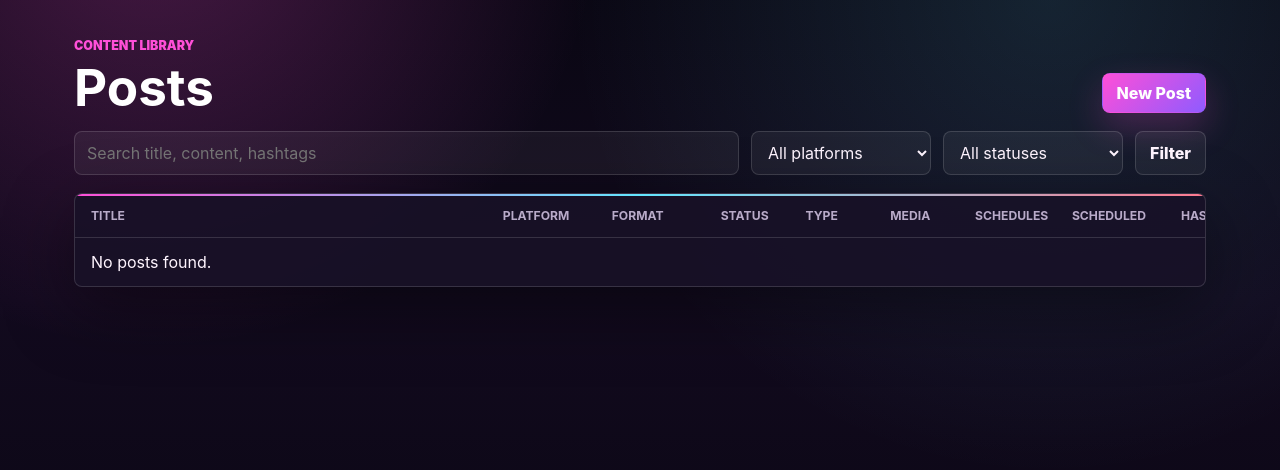
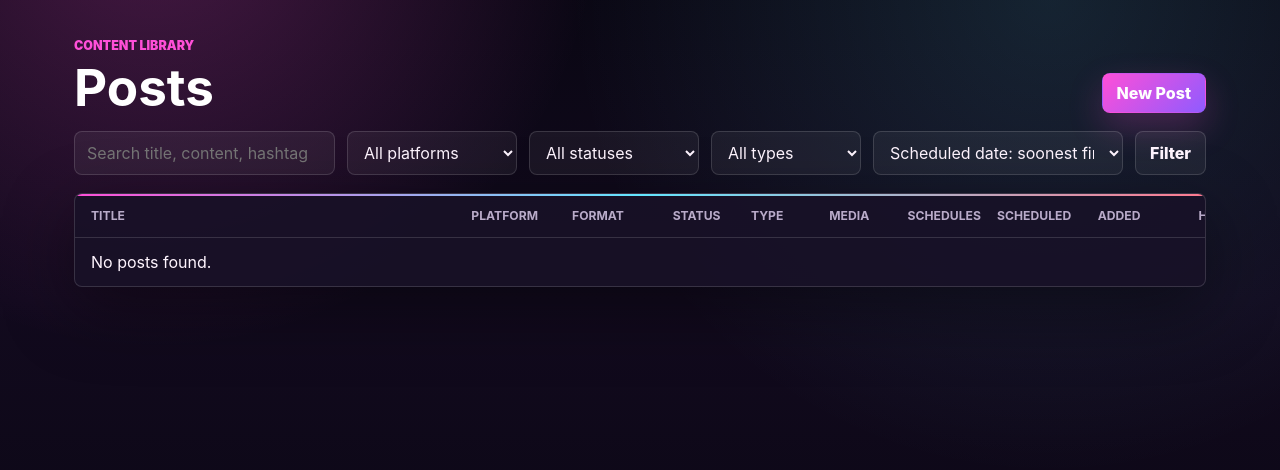
Before and after one commit to JoanaSVSousa/social-scheduler, a Flask app: page /posts in a window 1280 px wide. Shown: the part 68-538 px from the top of the page. Run offline with Flask 3, Linux system fonts and the light colour scheme; the visitor is signed in with stand-in values (Sample User, id 1); data that the repository does not hold is empty; some libraries are stand-ins or nearby versions.

Commit message:
Add post filters and sorting

```diff
--- a/content_platform/routes.py
+++ b/content_platform/routes.py
@@ -72,15 +72,28 @@ def dashboard():
 @bp.route("/posts")
 def posts():
     refresh_rss_content_types()
+    source_types = ["Regular", "News"]
+    sort_options = _post_sort_options()
     filters = {
         "status": request.args.get("status", ""),
         "platform": request.args.get("platform", ""),
+        "source_type": request.args.get("source_type", ""),
         "search": request.args.get("search", ""),
+        "sort": request.args.get("sort", "scheduled_asc"),
     }
+    if filters["status"] and filters["status"] not in STATUSES:
+        filters["status"] = ""
+    if filters["platform"] and filters["platform"] not in PLATFORMS:
+        filters["platform"] = ""
+    if filters["source_type"] and filters["source_type"] not in source_types:
+        filters["source_type"] = ""
+    if filters["sort"] not in sort_options:
+        filters["sort"] = "scheduled_asc"
     filtered_posts = get_all_posts(filters)
     media_by_post = get_media_for_posts([post["id"] for post in filtered_posts])
     schedules_by_post = get_schedules_for_posts([post["id"] for post in filtered_posts])
     post_rows = _aggregate_posts_for_library(filtered_posts, media_by_post, schedules_by_post)
+    post_rows = _sort_post_rows(post_rows, filters["sort"])
     return render_template(
         "posts.html",
         posts=post_rows,
@@ -88,6 +101,8 @@ def posts():
         schedules_by_post=schedules_by_post,
         statuses=STATUSES,
         platforms=PLATFORMS,
+        source_types=source_types,
+        sort_options=sort_options,
         filters=filters,
     )
 
@@ -100,6 +115,7 @@ def _aggregate_posts_for_library(posts, media_by_post, schedules_by_post):
         post_data = dict(post)
         if not post_data.get("rss_item_id"):
             post_data["is_rss_group"] = False
+            post_data["sort_scheduled_at"] = _earliest_schedule_value(post_data, schedules_by_post.get(post_data["id"], []))
             rows.append(post_data)
             continue
 
@@ -115,6 +131,8 @@ def _aggregate_posts_for_library(posts, media_by_post, schedules_by_post):
                 "status": post_data["status"],
                 "source_type": post_data["source_type"],
                 "scheduled_at": post_data["scheduled_at"],
+                "sort_scheduled_at": _earliest_schedule_value(post_data, schedules_by_post.get(post_data["id"], [])),
+                "created_at": post_data["created_at"],
                 "hashtags": post_data["hashtags"],
                 "is_rss_group": True,
                 "platforms": [],
@@ -127,8 +145,12 @@ def _aggregate_posts_for_library(posts, media_by_post, schedules_by_post):
         group["statuses"].append(post_data["status"])
         group["media_total"] += len(media_by_post.get(post_data["id"], []))
         group["schedule_total"] += len(schedules_by_post.get(post_data["id"], []))
-        if post_data["scheduled_at"] and (not group["scheduled_at"] or post_data["scheduled_at"] < group["scheduled_at"]):
-            group["scheduled_at"] = post_data["scheduled_at"]
+        post_schedule = _earliest_schedule_value(post_data, schedules_by_post.get(post_data["id"], []))
+        if post_schedule and (not group["sort_scheduled_at"] or post_schedule < group["sort_scheduled_at"]):
+            group["sort_scheduled_at"] = post_schedule
+            group["scheduled_at"] = post_schedule
+        if post_data["created_at"] and post_data["created_at"] < group["created_at"]:
+            group["created_at"] = post_data["created_at"]
 
     for group in rss_groups.values():
         group["platform"] = ", ".join(sorted(set(group["platforms"])))
@@ -137,6 +159,37 @@ def _aggregate_posts_for_library(posts, media_by_post, schedules_by_post):
         rows.append(group)
 
     return rows
+
+
+def _earliest_schedule_value(post, schedules):
+    values = []
+    if post["scheduled_at"]:
+        values.append(post["scheduled_at"])
+    values.extend(schedule["scheduled_at"] for schedule in schedules if schedule["scheduled_at"])
+    return min(values) if values else ""
+
+
+def _sort_post_rows(rows, sort_key):
+    sort_key = sort_key if sort_key in _post_sort_options() else "scheduled_asc"
+
+    if sort_key == "created_desc":
+        return sorted(rows, key=lambda row: row["created_at"] or "", reverse=True)
+    if sort_key == "created_asc":
+        return sorted(rows, key=lambda row: row["created_at"] or "")
+    if sort_key == "scheduled_desc":
+        scheduled_rows = [row for row in rows if row["sort_scheduled_at"]]
+        unscheduled_rows = [row for row in rows if not row["sort_scheduled_at"]]
+        return sorted(scheduled_rows, key=lambda row: row["sort_scheduled_at"], reverse=True) + unscheduled_rows
+    return sorted(rows, key=lambda row: (row["sort_scheduled_at"] == "", row["sort_scheduled_at"] or ""))
+
+
+def _post_sort_options():
+    return {
+        "scheduled_asc": "Scheduled date: soonest first",
+        "scheduled_desc": "Scheduled date: latest first",
+        "created_desc": "Added date: newest first",
+        "created_asc": "Added date: oldest first",
+    }
 
 
 def _build_dashboard_calendar(posts, schedules_by_post):
--- a/content_platform/services/scheduler.py
+++ b/content_platform/services/scheduler.py
@@ -16,9 +16,13 @@ def get_all_posts(filters=None):
         query += " AND platform = ?"
         params.append(filters["platform"])
 
+    if filters.get("source_type"):
+        query += " AND source_type = ?"
+        params.append(filters["source_type"])
+
     if filters.get("search"):
-        query += " AND (title LIKE ? OR content LIKE ? OR hashtags LIKE ?)"
-        term = f"%{filters['search']}%"
+        query += " AND (LOWER(title) LIKE ? OR LOWER(content) LIKE ? OR LOWER(hashtags) LIKE ?)"
+        term = f"%{filters['search'].lower()}%"
         params.extend([term, term, term])
 
     query += " ORDER BY COALESCE(scheduled_at, created_at) ASC"
--- a/static/styles.css
+++ b/static/styles.css
@@ -307,6 +307,7 @@ table {
 }
 
 .post-col-scheduled,
+.post-col-added,
 .post-col-hashtags {
     width: 9%;
 }
@@ -463,7 +464,7 @@ tr:last-child td {
 .filters {
     display: grid;
     gap: 12px;
-    grid-template-columns: 1fr 180px 180px auto;
+    grid-template-columns: minmax(220px, 1fr) 170px 170px 150px 250px auto;
     margin-bottom: 18px;
 }
 
--- a/templates/posts.html
+++ b/templates/posts.html
@@ -23,6 +23,17 @@
         <option value="{{ status }}" {% if filters.status == status %}selected{% endif %}>{{ status }}</option>
         {% endfor %}
     </select>
+    <select name="source_type">
+        <option value="">All types</option>
+        {% for source_type in source_types %}
+        <option value="{{ source_type }}" {% if filters.source_type == source_type %}selected{% endif %}>{{ source_type }}</option>
+        {% endfor %}
+    </select>
+    <select name="sort">
+        {% for value, label in sort_options.items() %}
+        <option value="{{ value }}" {% if filters.sort == value %}selected{% endif %}>{{ label }}</option>
+        {% endfor %}
+    </select>
     <button class="button" type="submit">Filter</button>
 </form>
 
@@ -37,6 +48,7 @@
             <col class="post-col-media">
             <col class="post-col-schedules">
             <col class="post-col-scheduled">
+            <col class="post-col-added">
             <col class="post-col-hashtags">
             <col class="post-col-actions">
         </colgroup>
@@ -50,6 +62,7 @@
                 <th>Media</th>
                 <th>Schedules</th>
                 <th>Scheduled</th>
+                <th>Added</th>
                 <th>Hashtags</th>
                 <th></th>
             </tr>
@@ -109,6 +122,7 @@
                     {% endif %}
                 </td>
                 <td>{{ post.scheduled_at or "Not scheduled" }}</td>
+                <td>{{ post.created_at }}</td>
                 <td>{{ post.hashtags }}</td>
                 <td class="actions">
                     {% if post.is_rss_group %}
@@ -127,7 +141,7 @@
                 </td>
             </tr>
             {% else %}
-            <tr><td colspan="10">No posts found.</td></tr>
+            <tr><td colspan="11">No posts found.</td></tr>
             {% endfor %}
         </tbody>
     </table>
```
